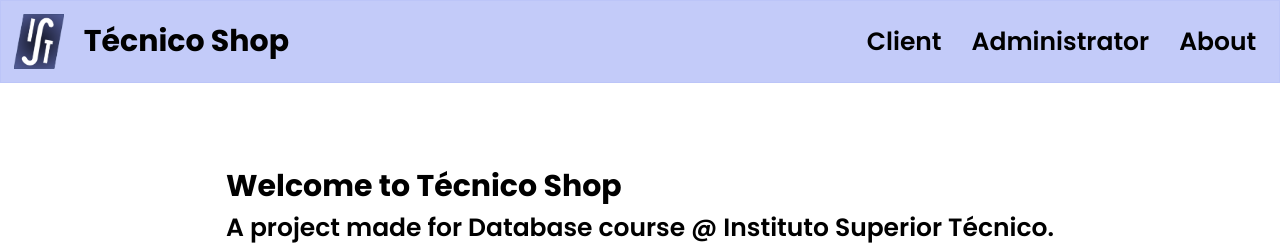
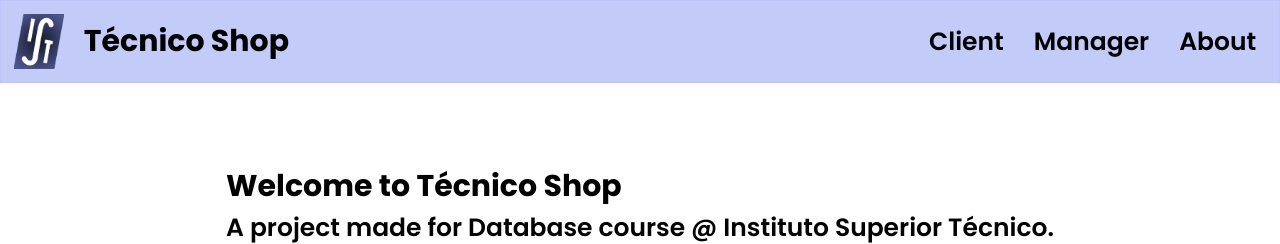
Before and after one commit to iquelli/Ecommerce-BD, a Python web app: template web/templates/index.html in a window 1280 px wide. Shown: the top 244 px of the page. Run offline with Jinja, Linux system fonts and the light colour scheme; the template is opened without the code that fills it, so the values that code supplies are empty.

Commit message:
manager on index nav

```diff
--- a/web/templates/index.html
+++ b/web/templates/index.html
@@ -17,7 +17,7 @@
       </div>
     <div class="nav-text">
       <a href="#client">Client</a>
-      <a href="#admin">Administrator</a>
+      <a href="#admin">Manager</a>
       <a href="#about">About</a>
     </div>
   </div>
```
